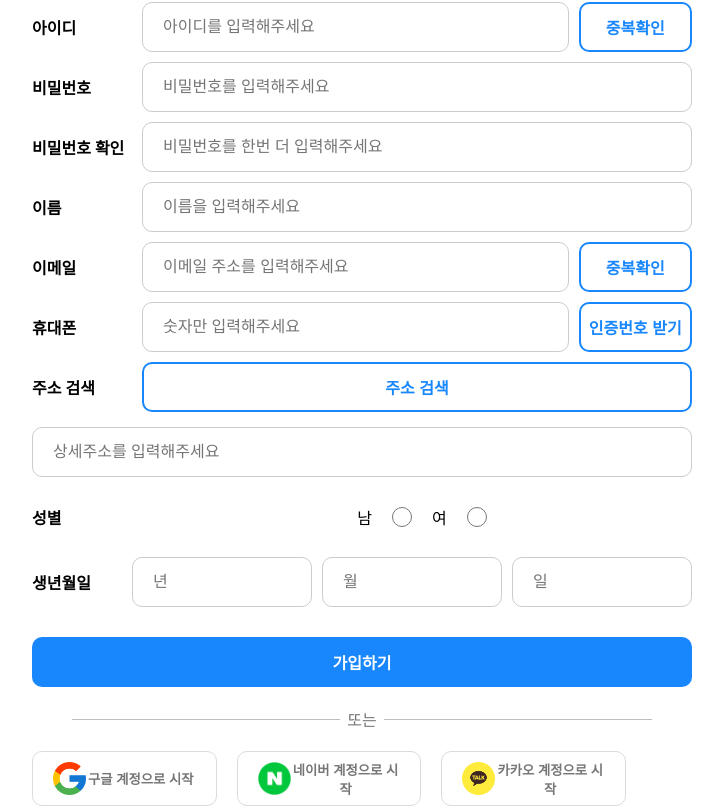
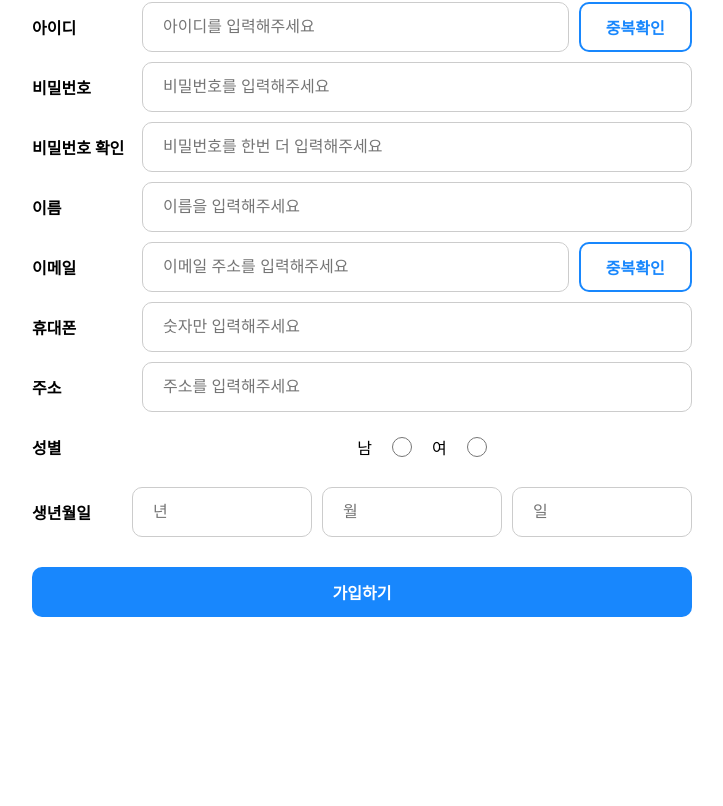
Before and after one commit to toothlessdev/BoB-Mate-FE, a React (Vite) app: page /auth/signup in a window 1280 px wide. Shown: the part 267-1073 px from the top of the page, without its empty margins (278-1001 px from the left). After the commit the page ends 899 px from the top, so only its background shows below. Built offline with nearby package versions, Linux system fonts and the light colour scheme.

Commit message:
chore: 불필요한 코드 제거

```diff
--- a/src/components/Header.tsx
+++ b/src/components/Header.tsx
@@ -19,10 +19,6 @@ export const Nav = (): JSX.Element => {
                     <FontAwesomeIcon icon={faUtensils} size="2xl" />
                     <span>밥메이트</span>
                 </div>
-
-                {/* <div className={styles.search}>
-                <Search></Search>
-            </div> */}
 
                 <div className={styles.auth}>
                     <Button type="primary-fill" width="90px" height="45px" onClick={() => navigate("/auth/signin")}>
--- a/src/pages/AuthPage.tsx
+++ b/src/pages/AuthPage.tsx
@@ -16,10 +16,7 @@ const AuthPage = {
                     <Input name="pw" type="password" placeholder="비밀번호를 입력해주세요"></Input>
 
                     <div className={styles.links}>
-                        <span>
-                            <Input name="save" type="checkbox"></Input>
-                            <Label htmlFor="save">로그인 유지하기</Label>
-                        </span>
+                        <span></span>
 
                         <span>
                             <Link>아이디 찾기</Link>
@@ -36,22 +33,6 @@ const AuthPage = {
                         <Link to="/auth/signup">회원가입</Link>
                     </span>
                 </p>
-
-                <div className={styles.sep}>
-                    <div className={styles.separator}>
-                        <span></span>
-                    </div>
-                    <div>또는</div>
-                    <div className={styles.separator}>
-                        <span></span>
-                    </div>
-                </div>
-
-                <div className={styles.social_login_container}>
-                    <SocialLoginButton type="google" />
-                    <SocialLoginButton type="naver" />
-                    <SocialLoginButton type="kakao" />
-                </div>
             </main>
         );
     },
@@ -67,9 +48,8 @@ const AuthPage = {
                     <InputContainer label="비밀번호 확인" type="password" placeholder="비밀번호를 한번 더 입력해주세요" onClick={() => {}} />
                     <InputContainer label="이름" type="text" placeholder="이름을 입력해주세요" onClick={() => {}} />
                     <InputContainer label="이메일" type="email" placeholder="이메일 주소를 입력해주세요" btnRequired btnLabel="중복확인" onClick={() => {}} />
-                    <InputContainer label="휴대폰" type="tel" placeholder="숫자만 입력해주세요" btnRequired btnLabel="인증번호 받기" onClick={() => {}} />
-                    <InputContainer label="주소 검색" type="button" placeholder="주소 검색" />
-                    <Input type="text" placeholder="상세주소를 입력해주세요"></Input>
+                    <InputContainer label="휴대폰" type="tel" placeholder="숫자만 입력해주세요" />
+                    <InputContainer label="주소" type="text" placeholder="주소를 입력해주세요" />
 
                     <div className={styles.input_gender_wrapper}>
                         <p>성별</p>
@@ -92,22 +72,6 @@ const AuthPage = {
                     </div>
 
                     <Input type="submit" value="가입하기" />
-
-                    <div className={styles.sep}>
-                        <div className={styles.separator}>
-                            <span></span>
-                        </div>
-                        <div>또는</div>
-                        <div className={styles.separator}>
-                            <span></span>
-                        </div>
-                    </div>
-
-                    <div className={styles.social_login_container}>
-                        <SocialLoginButton type="google" />
-                        <SocialLoginButton type="naver" />
-                        <SocialLoginButton type="kakao" />
-                    </div>
                 </div>
             </main>
         );
```
